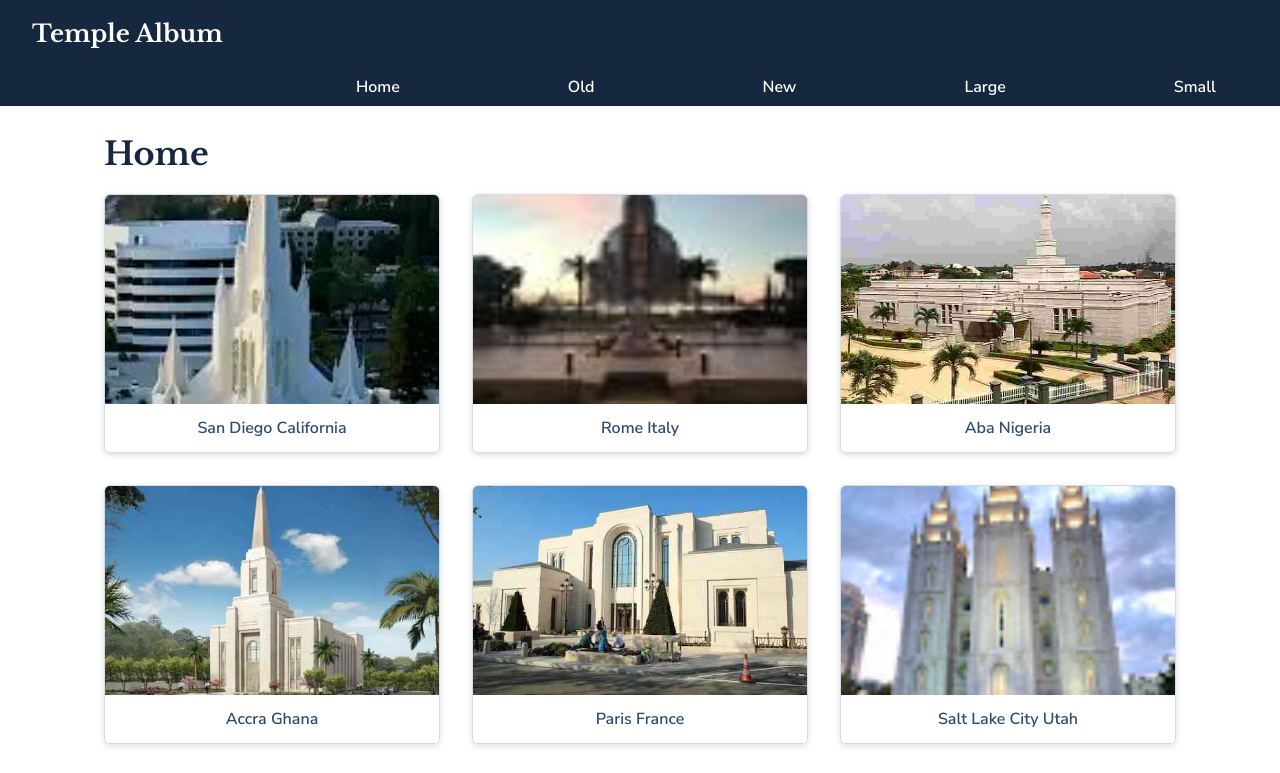
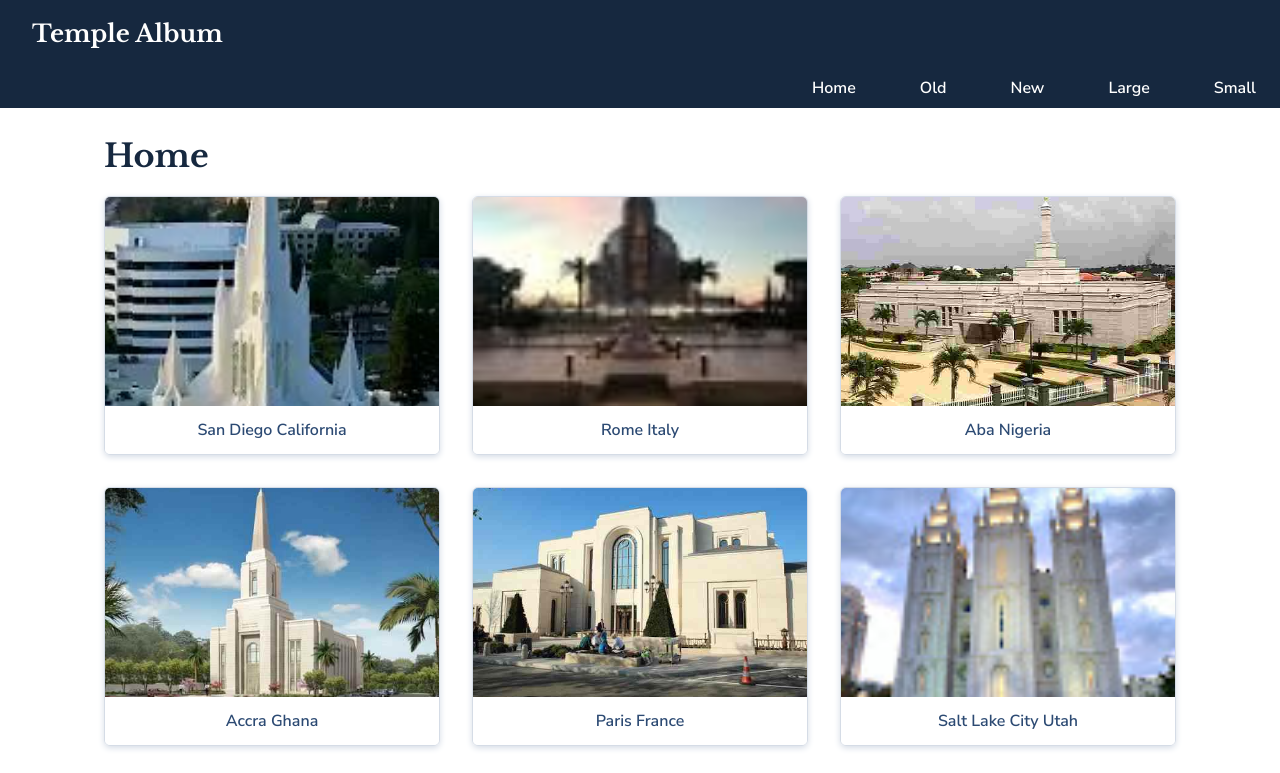
Before and after one commit to musaemmanuel/wdd131, a plain HTML site: page temples.html in a window 1280 px wide. Shown: the top 773 px of the page. Drawn offline with nearby package versions, Linux system fonts and the light colour scheme.

Commit message:
nav correction

```diff
--- a/styles/temples-large.css
+++ b/styles/temples-large.css
@@ -1,3 +1,5 @@
+/* temples-large.css - desktop styles (loads after temples.css) */
+
 @media (min-width: 900px) {
   header {
     padding: 1rem 2rem;
@@ -10,12 +12,12 @@
   nav {
     display: flex;
     flex-direction: row;
-    justify-content: right;
-    gap: 2.5rem;
+    justify-content: flex-end;
+    gap: 1rem;
   }
 
   nav a {
-    padding: 0.44rem 4rem;
+    padding: 0.5rem 1.5rem;
     border-top: none;
   }
 
--- a/styles/temples.css
+++ b/styles/temples.css
@@ -1,3 +1,5 @@
+/* temples.css - base styles (mobile first) */
+
 :root {
   --night: #16283f;
   --night-hover: #2c4a73;
@@ -5,18 +7,9 @@
   --white: #ffffff;
   --ink: #1b2430;
   --line: #d5dce6;
-  --shadow: #16283f26;
   --heading-font: "Libre Baskerville", Georgia, serif;
   --body-font: "Nunito Sans", Arial, sans-serif;
 }
-
-   figure {
-     margin: 0;
-     overflow: hidden;
-     border: 1px solid var(--line);
-     border-radius: 6px;
-     box-shadow: 0 2px 6px var(--line);
-   }
 
 * {
   box-sizing: border-box;
@@ -113,7 +106,7 @@ figure {
   overflow: hidden;
   border: 1px solid var(--line);
   border-radius: 6px;
-  box-shadow: 0 2px 6px var(--shadow);
+  box-shadow: 0 2px 6px var(--line);
 }
 
 figure img {
```
